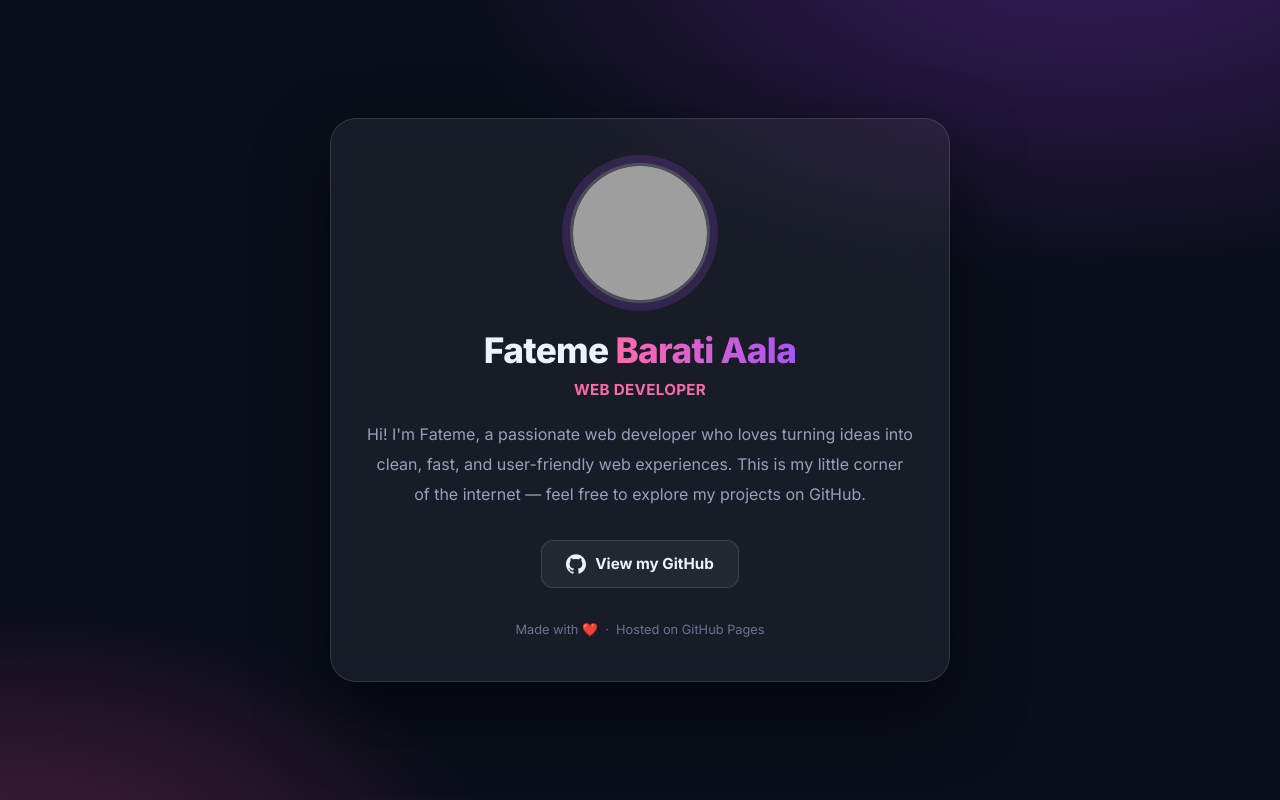
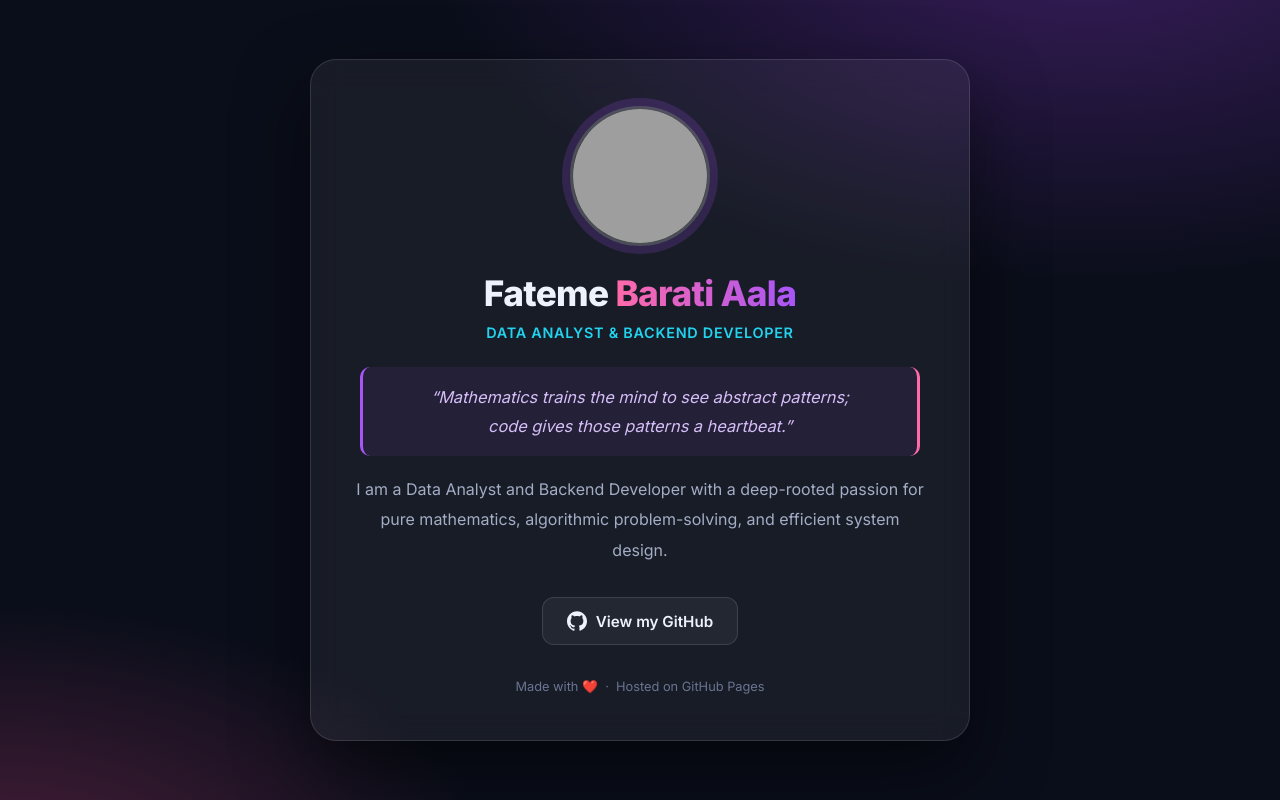
Before and after one commit to Fatemebaratiaala/Fatemebaratiaala.github.io, a plain HTML site: page index.html in a window 1280 px wide. Drawn offline with Linux system fonts and the light colour scheme; grey boxes are pictures that could not be loaded.

Commit message:
Update index.html

```diff
--- a/index.html
+++ b/index.html
@@ -3,20 +3,21 @@
 <head>
   <meta charset="UTF-8" />
   <meta name="viewport" content="width=device-width, initial-scale=1" />
-  <title>Fateme Barati Aala</title>
-  <meta name="description" content="Personal page of Fateme Barati Aala" />
+  <title>Fateme Barati Aala — Data Analyst & Backend Developer</title>
+  <meta name="description" content="Fateme Barati Aala — Data Analyst and Backend Developer with a passion for pure mathematics." />
   <link rel="preconnect" href="https://fonts.googleapis.com" />
   <link rel="preconnect" href="https://fonts.gstatic.com" crossorigin />
-  <link href="https://fonts.googleapis.com/css2?family=Inter:wght@400;500;700;800&display=swap" rel="stylesheet" />
+  <link href="https://fonts.googleapis.com/css2?family=Inter:wght@400;500;600;700;800&display=swap" rel="stylesheet" />
   <style>
     :root {
       --bg: #0a0e1a;
       --card: rgba(255, 255, 255, 0.06);
       --border: rgba(255, 255, 255, 0.12);
       --text: #eef2fb;
-      --muted: #97a1bb;
+      --muted: #a3adc4;
       --accent: #ff6aa9;
       --accent2: #a855f7;
+      --accent3: #22d3ee;
     }
     * { box-sizing: border-box; margin: 0; padding: 0; }
     html, body { height: 100%; }
@@ -35,11 +36,11 @@
     }
     .card {
       width: 100%;
-      max-width: 620px;
+      max-width: 660px;
       background: var(--card);
       border: 1px solid var(--border);
       border-radius: 26px;
-      padding: 44px 36px;
+      padding: 46px 40px;
       text-align: center;
       backdrop-filter: blur(16px);
       -webkit-backdrop-filter: blur(16px);
@@ -71,18 +72,32 @@
     }
 
     .role {
-      color: var(--accent);
+      color: var(--accent3);
       font-weight: 600;
-      font-size: 0.95rem;
-      margin-top: 8px;
-      letter-spacing: 0.02em;
+      font-size: 0.9rem;
+      margin-top: 10px;
+      letter-spacing: 0.05em;
       text-transform: uppercase;
+    }
+
+    .quote {
+      font-style: italic;
+      color: #d6bff7;
+      font-size: 1.02rem;
+      line-height: 1.75;
+      margin: 26px auto 18px;
+      max-width: 560px;
+      padding: 16px 20px;
+      border-left: 3px solid var(--accent2);
+      border-right: 3px solid var(--accent);
+      border-radius: 10px;
+      background: rgba(168, 85, 247, 0.08);
     }
 
     .bio {
       color: var(--muted);
       line-height: 1.9;
-      margin: 20px 0 30px;
+      margin: 6px 0 32px;
       font-size: 1rem;
     }
 
@@ -126,12 +141,13 @@
     @media (max-width: 480px) {
       .card { padding: 34px 22px; }
       .avatar { width: 112px; height: 112px; }
+      .quote { font-size: 0.95rem; }
     }
   </style>
 </head>
 <body>
   <main class="card">
-    <!-- عکس پروفایل مستقیماً از گیت‌هاب لود می‌شود -->
+    <!-- Profile picture loads directly from GitHub -->
     <img
       class="avatar"
       src="https://github.com/Fatemebaratiaala.png"
@@ -139,12 +155,16 @@
     />
 
     <h1>Fateme <span>Barati Aala</span></h1>
-    <p class="role">Web Developer</p>
+    <p class="role">Data Analyst &amp; Backend Developer</p>
+
+    <blockquote class="quote">
+      “Mathematics trains the mind to see abstract patterns;<br />
+      code gives those patterns a heartbeat.”
+    </blockquote>
 
     <p class="bio">
-      Hi! I'm Fateme, a passionate web developer who loves turning ideas into
-      clean, fast, and user-friendly web experiences. This is my little corner
-      of the internet — feel free to explore my projects on GitHub.
+      I am a Data Analyst and Backend Developer with a deep-rooted passion for
+      pure mathematics, algorithmic problem-solving, and efficient system design.
     </p>
 
     <div class="links">
```
